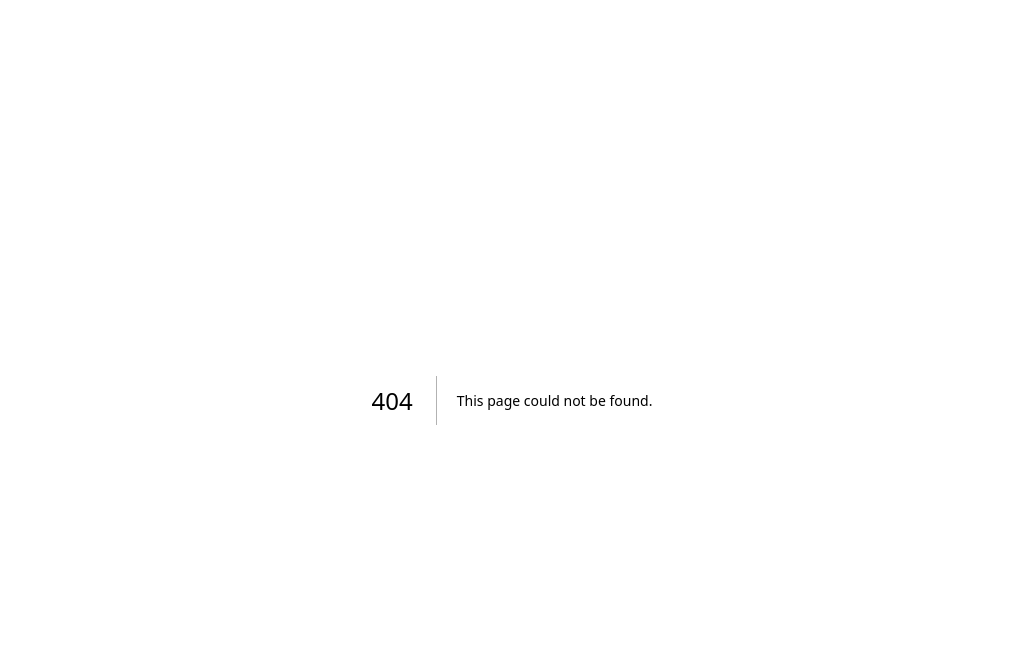
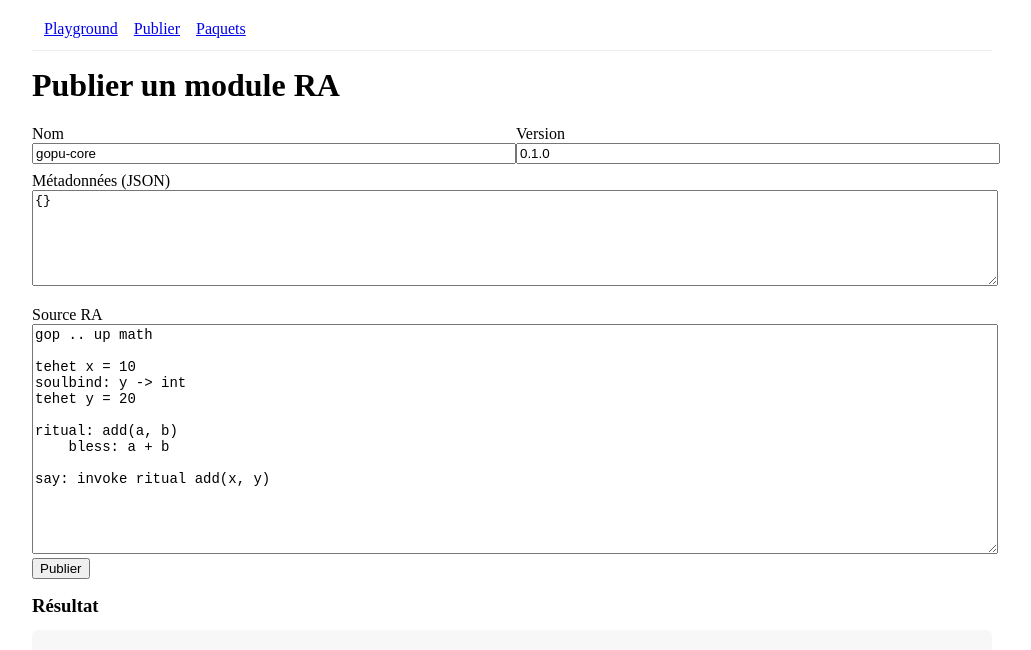
Before and after one commit to Mauricio-100/unity-tinny-go, a Next.js app in the folder pages/: page /publish in a window 1280 px wide. Before the commit this address had no page. Shown: the top 650 px of the page, without its empty margins (128-1159 px from the left). Built offline with nearby package versions, Linux system fonts and the light colour scheme; no server answers.

Commit message:
Create publish.tsx

```diff
--- /dev/null
+++ b/pages/src/pages/publish.tsx
@@ -0,0 +1,54 @@
+import { useState } from "react";
+import Nav from "../components/Nav";
+import Editor from "../components/Editor";
+import { Block } from "../components/Output";
+import { api } from "../lib/api";
+
+export default function Publish() {
+  const [name, setName] = useState("gopu-core");
+  const [version, setVersion] = useState("0.1.0");
+  const [source, setSource] = useState("");
+  const [meta, setMeta] = useState("{}");
+  const [result, setResult] = useState("");
+
+  async function onPublish() {
+    const metadata = safeJson(meta);
+    const res = await api.publish(name, version, source, metadata);
+    setResult(JSON.stringify(res, null, 2));
+  }
+
+  function safeJson(val: string) {
+    try {
+      return JSON.parse(val || "{}");
+    } catch {
+      return {};
+    }
+  }
+
+  return (
+    <>
+      <Nav />
+      <h1 style={{ marginTop: 16 }}>Publier un module RA</h1>
+      <div style={{ display: "grid", gap: 8, gridTemplateColumns: "1fr 1fr" }}>
+        <div>
+          <label>Nom</label>
+          <input value={name} onChange={(e) => setName(e.target.value)} style={{ width: "100%" }} />
+        </div>
+        <div>
+          <label>Version</label>
+          <input value={version} onChange={(e) => setVersion(e.target.value)} style={{ width: "100%" }} />
+        </div>
+      </div>
+      <div style={{ marginTop: 8 }}>
+        <label>Métadonnées (JSON)</label>
+        <textarea value={meta} onChange={(e) => setMeta(e.target.value)} rows={6} style={{ width: "100%" }} />
+      </div>
+      <div style={{ marginTop: 16 }}>
+        <label>Source RA</label>
+        <Editor onChange={setSource} />
+      </div>
+      <button onClick={onPublish}>Publier</button>
+      <Block title="Résultat" content={result} />
+    </>
+  );
+}
```
